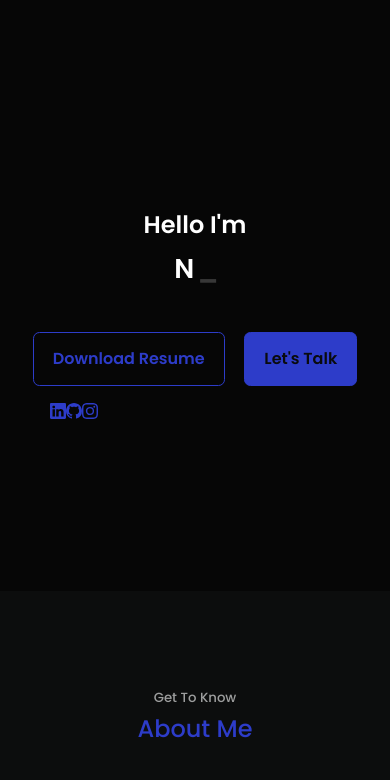
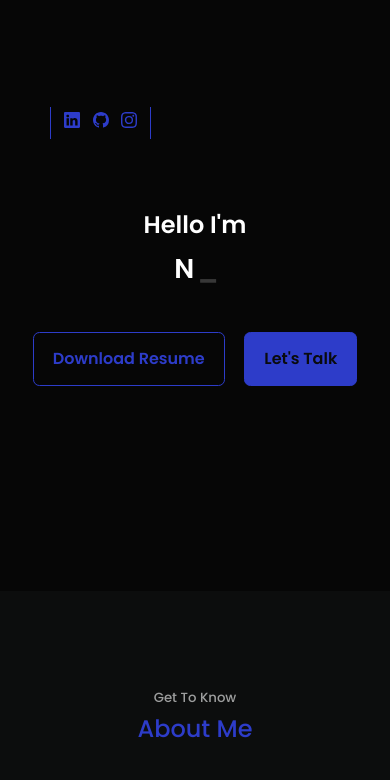
Before and after one commit to najrul04/portfolio_main, a React (Create React App) app: page / in a window 390 px wide. Shown: the top 780 px of the page. Built offline with nearby package versions, Linux system fonts and the light colour scheme.

Commit message:
header social fix

```diff
--- a/src/components/header/Header.css
+++ b/src/components/header/Header.css
@@ -70,6 +70,12 @@ video {
 }
 
 .header_socials::after {
+  content: "";
+  width: 1px;
+  height: 2rem;
+  background: var(--color-primary);
+}
+.header_socials::before {
   content: "";
   width: 1px;
   height: 2rem;
@@ -156,7 +162,12 @@ video {
     align-items: center;
   }
 
-  .header_socials,
+  .header_socials {
+    display: flex;
+    flex-direction: row;
+    top: -550px;
+  }
+
   .scroll_down {
     display: none;
   }
--- a/src/components/header/HeaderSocials.jsx
+++ b/src/components/header/HeaderSocials.jsx
@@ -11,7 +11,7 @@ const HeaderSocials = () => {
     className='header_socials'>
 
         <a href="https://www.linkedin.com/in/najrul-islam/" target="_blank" rel="noreferrer"><BsLinkedin /></a>
-        <a href="https://github.com/achille04" target="_blank" rel="noreferrer"><BsGithub/></a>
+        <a href="https://github.com/najrul04" target="_blank" rel="noreferrer"><BsGithub/></a>
         <a href="https://www.instagram.com/nazrul_i04/?hl=en" target="_blank" rel="noreferrer"><BsInstagram/></a>
 
     </motion.div>
```
